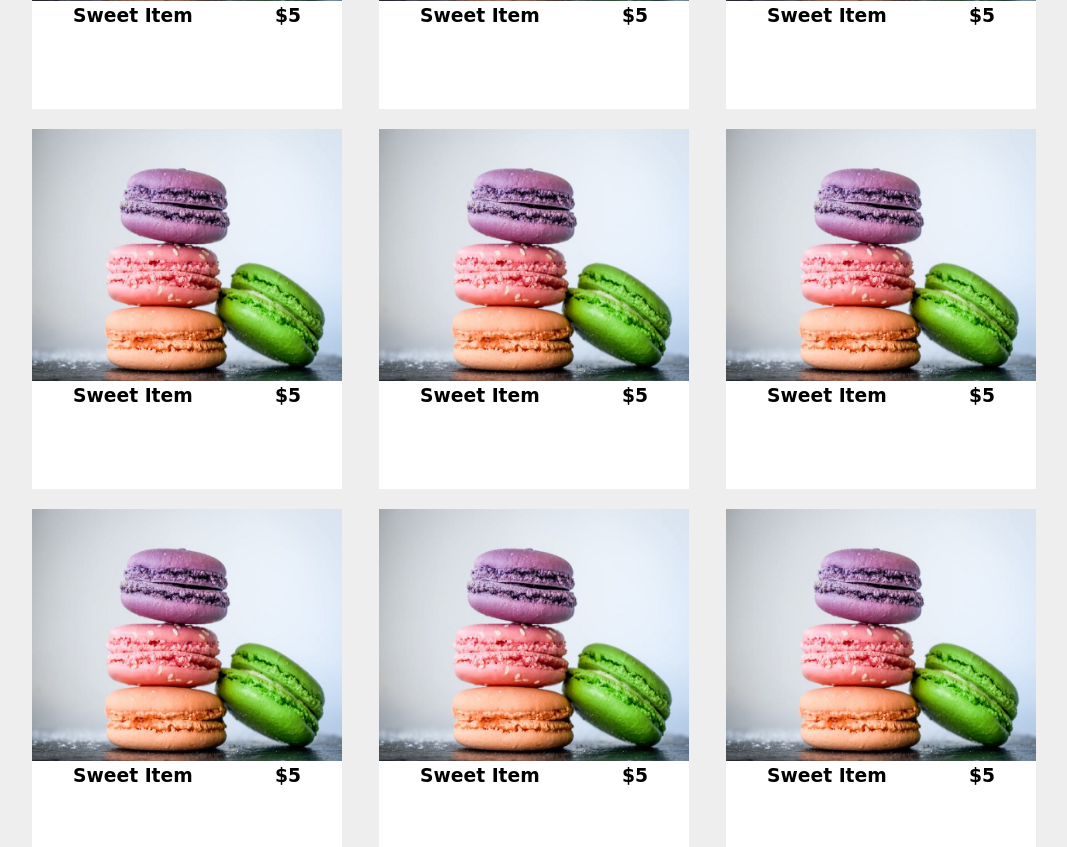
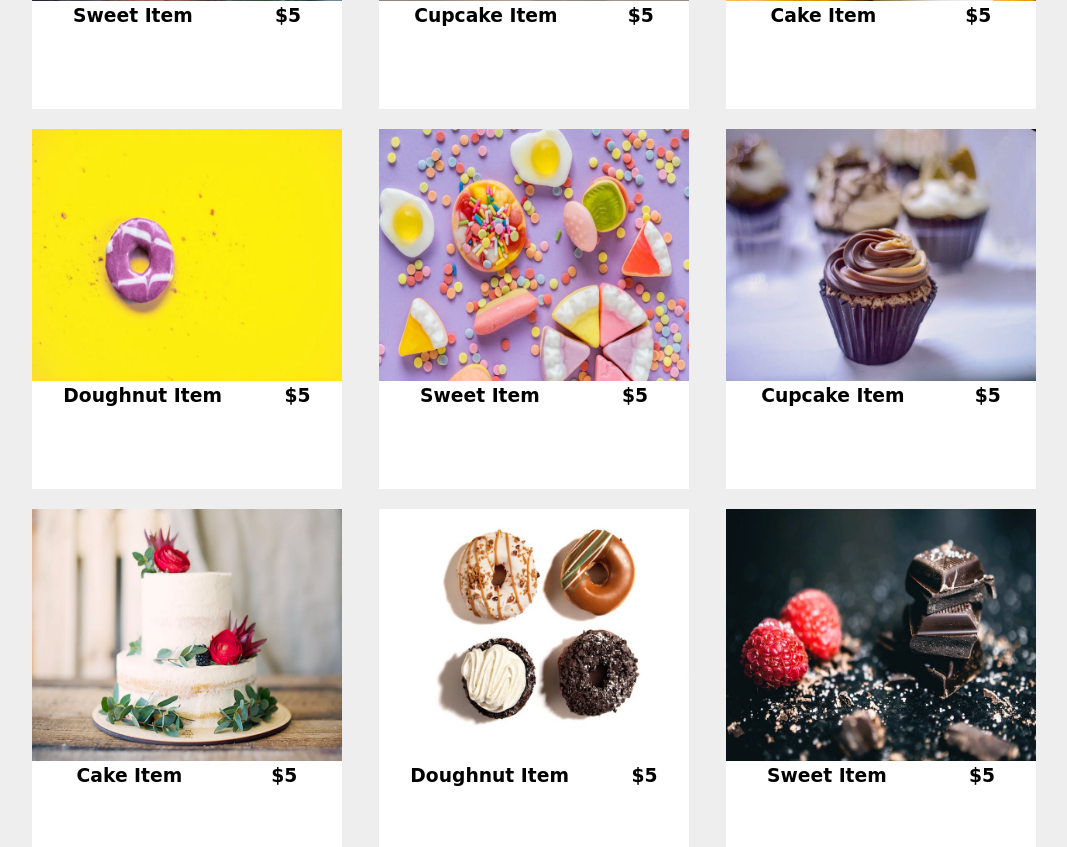
Before and after one commit to Asadbek-Dev/lesson_js, a plain HTML site: page index.html in a window 1280 px wide. Shown: the part 1953-2800 px from the top of the page, without its empty margins (106-1173 px from the left). Drawn offline with nearby package versions, Linux system fonts and the light colour scheme; files that its build step writes are made by us from their sources; files whose address does not match are found by name.

Commit message:
bug fixed

```diff
--- a/index.html
+++ b/index.html
@@ -9,7 +9,7 @@
     <link rel="stylesheet" href="https://cdnjs.cloudflare.com/ajax/libs/font-awesome/5.15.3/css/all.min.css"
         integrity="sha512-iBBXm8fW90+nuLcSKlbmrPcLa0OT92xO1BIsZ+ywDWZCvqsWgccV3gFoRBv0z+8dLJgyAHIhR35VZc2oM/gI1w=="
         crossorigin="anonymous" />
-    <link rel="stylesheet" href="style.css">
+    <link rel="stylesheet" href="style/style.css">
 </head>
 
 <body>
@@ -59,90 +59,106 @@
         <div class="section__bottom">
             <h1>Our <span>Store</span></h1>
             <div class="buttons">
-                <button>ALL</button>
-                <button>CAKES</button>
-                <button>CUPCAKES</button>
-                <button>SWEETS</button>
-                <button>DOUGHNUTS</button>
+                <button class="btn-all">ALL</button>
+                <button class="btn-cake">CAKES</button>
+                <button class="btn-cupcake">CUPCAKES</button>
+                <button class="btn-sweet">SWEETS</button>
+                <button class="btn-doughnut">DOUGHNUTS</button>
             </div>
             <div class="input">
                 <i class="fas fa-search"></i>
                 <input type="text" placeholder="items...">
             </div>
             <div class="content">
-                <div class="card">
+                <div class="card sweet">
                     <img src="img/sweets-1.jpeg" alt="Avatar" style="width:100%">
                     <div class="container">
                         <h3>Sweet Item</h3>
                         <h3>$5</h3>
                     </div>
                 </div>
-                <div class="card">
-                    <img src="img/sweets-1.jpeg" alt="Avatar" style="width:100%">
+                <div class="card cupcake">
+                    <img src="img/cupcake-1.jpeg" alt="Avatar" style="width:100%">
+                    <div class="container">
+                        <h3>Cupcake Item</h3>
+                        <h3>$5</h3>
+                    </div>
+                </div>
+                <div class="card cake">
+                    <img src="img/cake-1.jpeg" alt="Avatar" style="width:100%">
+                    <div class="container">
+                        <h3>Cake Item</h3>
+                        <h3>$5</h3>
+                    </div>
+                </div>
+                <div class="card doughnut">
+                    <img src="img/doughnut-1.jpeg" alt="Avatar" style="width:100%">
+                    <div class="container">
+                        <h3>Doughnut Item</h3>
+                        <h3>$5</h3>
+                    </div>
+                </div>
+                <div class="card sweet">
+                    <img src="img/sweets-2.jpeg" alt="Avatar" style="width:100%">
                     <div class="container">
                         <h3>Sweet Item</h3>
                         <h3>$5</h3>
                     </div>
                 </div>
-                <div class="card">
-                    <img src="img/sweets-1.jpeg" alt="Avatar" style="width:100%">
+                <div class="card cupcake">
+                    <img src="img/cupcake-2.jpeg" alt="Avatar" style="width:100%">
+                    <div class="container">
+                        <h3>Cupcake Item</h3>
+                        <h3>$5</h3>
+                    </div>
+                </div>
+                <div class="card cake">
+                    <img src="img/cake-2.jpeg" alt="Avatar" style="width:100%">
+                    <div class="container">
+                        <h3>Cake Item</h3>
+                        <h3>$5</h3>
+                    </div>
+                </div>
+                <div class="card doughnut">
+                    <img src="img/doughnut-2.jpeg" alt="Avatar" style="width:100%">
+                    <div class="container">
+                        <h3>Doughnut Item</h3>
+                        <h3>$5</h3>
+                    </div>
+                </div>
+                <div class="card sweet">
+                    <img src="img/sweets-3.jpeg" alt="Avatar" style="width:100%">
                     <div class="container">
                         <h3>Sweet Item</h3>
                         <h3>$5</h3>
                     </div>
                 </div>
-                <div class="card">
-                    <img src="img/sweets-1.jpeg" alt="Avatar" style="width:100%">
+                <div class="card cupcake">
+                    <img src="img/cupcake-3.jpeg" alt="Avatar" style="width:100%">
                     <div class="container">
-                        <h3>Sweet Item</h3>
+                        <h3>Cupcake Item</h3>
                         <h3>$5</h3>
                     </div>
                 </div>
-                <div class="card">
-                    <img src="img/sweets-1.jpeg" alt="Avatar" style="width:100%">
+                <div class="card cake">
+                    <img src="img/cake-3.jpeg" alt="Avatar" style="width:100%">
                     <div class="container">
-                        <h3>Sweet Item</h3>
+                        <h3>Cake Item</h3>
                         <h3>$5</h3>
                     </div>
                 </div>
-                <div class="card">
-                    <img src="img/sweets-1.jpeg" alt="Avatar" style="width:100%">
+                <div class="card doughnut">
+                    <img src="img/doughnut-3.jpeg" alt="Avatar" style="width:100%">
                     <div class="container">
-                        <h3>Sweet Item</h3>
-                        <h3>$5</h3>
-                    </div>
-                </div>
-                <div class="card">
-                    <img src="img/sweets-1.jpeg" alt="Avatar" style="width:100%">
-                    <div class="container">
-                        <h3>Sweet Item</h3>
-                        <h3>$5</h3>
-                    </div>
-                </div>
-                <div class="card">
-                    <img src="img/sweets-1.jpeg" alt="Avatar" style="width:100%">
-                    <div class="container">
-                        <h3>Sweet Item</h3>
-                        <h3>$5</h3>
-                    </div>
-                </div>
-                <div class="card">
-                    <img src="img/sweets-1.jpeg" alt="Avatar" style="width:100%">
-                    <div class="container">
-                        <h3>Sweet Item</h3>
-                        <h3>$5</h3>
-                    </div>
-                </div>
-                <div class="card">
-                    <img src="img/sweets-1.jpeg" alt="Avatar" style="width:100%">
-                    <div class="container">
-                        <h3>Sweet Item</h3>
+                        <h3>Doughnut Item</h3>
                         <h3>$5</h3>
                     </div>
                 </div>
             </div>
         </div>
     </section>
+    <script src="js/jquery.min.js"></script>
+    <script src="js/index.js"></script>
 </body>
 
 </html>
```
